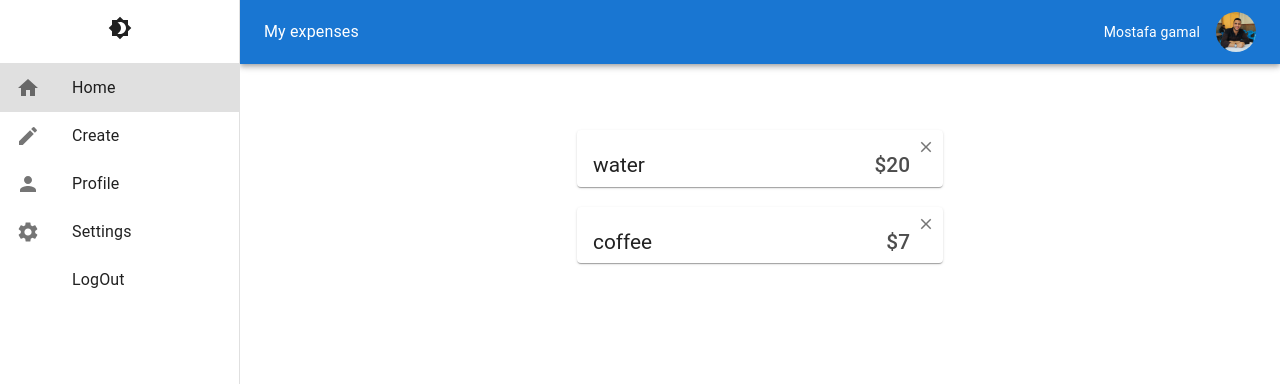
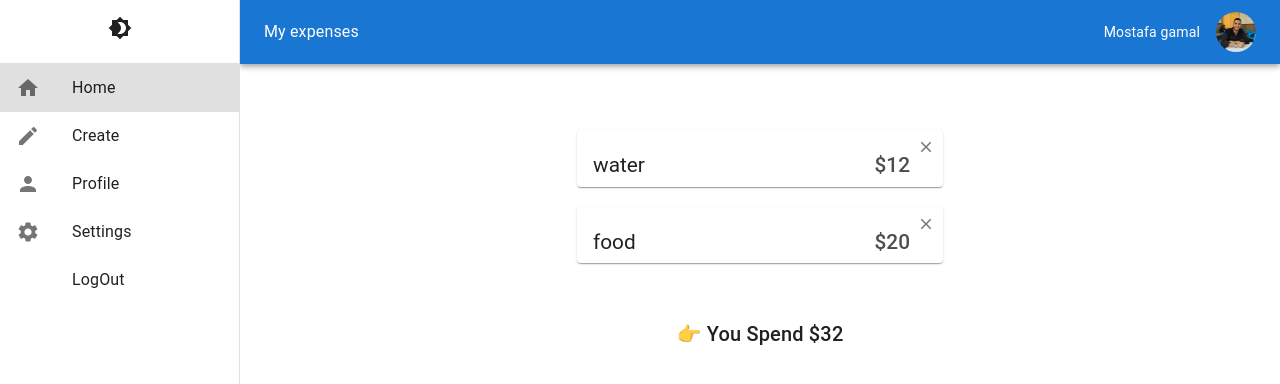
Before and after one commit to MostafaGamalKabil/react-media, a React (Create React App) app: page / in a window 1280 px wide. Shown: the top 384 px of the page. Built offline with nearby package versions, Linux system fonts and the light colour scheme; data requests are answered from the project's data file; some icons are missing.

Commit message:
Auto Calculate totalPrice

```diff
--- a/data/db.json
+++ b/data/db.json
@@ -1,14 +1,14 @@
 {
   "mydata": [
     {
-      "id": "f752",
+      "id": "4b4c",
       "title": "water",
-      "price": 20
+      "price": 12
     },
     {
-      "id": "af54",
-      "title": "coffee",
-      "price": 7
+      "id": "e364",
+      "title": "food",
+      "price": 20
     }
   ]
 }
--- a/src/pages/home/Home.jsx
+++ b/src/pages/home/Home.jsx
@@ -10,14 +10,13 @@ const Home = () => {
     fetch("http://localhost:3100/mydata")
       .then((response) => response.json())
       .then((data) => setmyData(data));
-  }, []);
-
+  }, [myData]);
+  let totalPrice = 0
   return (
-    <Box sx={{mt:"33px"}}>
-
-
+    <Box sx={{ mt: "33px" }}>
       {myData.map((item) => {
-    return(
+        totalPrice += item.price
+        return (
           <Paper
             key={item.id}
             sx={{
@@ -27,8 +26,7 @@ const Home = () => {
               pt: "22px",
               pb: "7px",
               position: "relative",
-          mb:"20px",
-
+              mb: "20px",
             }}
           >
             <Typography sx={{ ml: "16px", fontSize: "1.3em" }} variant="h5">
@@ -45,15 +43,24 @@ const Home = () => {
             >
               {`$${item.price}`}
             </Typography>
-        <IconButton onClick={() => {
-          fetch(`http://localhost:3100/mydata/${item.id}` , {method : "DELETE"})
-        }} sx={{ position: "absolute", top: "0", right: "0" }}>
+            <IconButton
+              onClick={() => {
+                fetch(`http://localhost:3100/mydata/${item.id}`, {
+                  method: "DELETE",
+                });
+              }}
+              sx={{ position: "absolute", top: "0", right: "0" }}
+            >
               <Close sx={{ fontSize: "18px" }} />
             </IconButton>
           </Paper>
-    )
+
+
+        );
       })}
-
+      <Typography mt="55px" textAlign="center" variant="h6">
+        👉 You Spend ${totalPrice}
+      </Typography>
     </Box>
   );
 };
```
Lines whose indentation alone changed are shown as unchanged.
